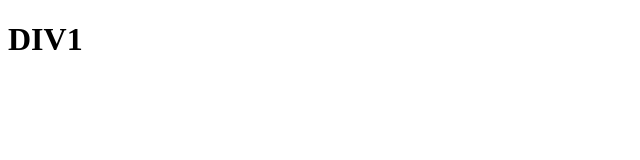
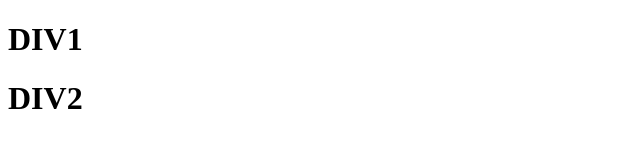
Before and after one commit to 230102/Laboratorio3, a plain HTML site: page index.html in a window 1280 px wide. Shown: the whole page, without its empty margins (0-640 px from the left). Drawn offline with Linux system fonts and the light colour scheme.

Commit message:
segundo cambio

```diff
--- a/index.html
+++ b/index.html
@@ -8,5 +8,6 @@
 </head>
 <body>
     <h1>DIV1</h1>
+    <h1>DIV2</h1>
 </body>
 </html>
```
